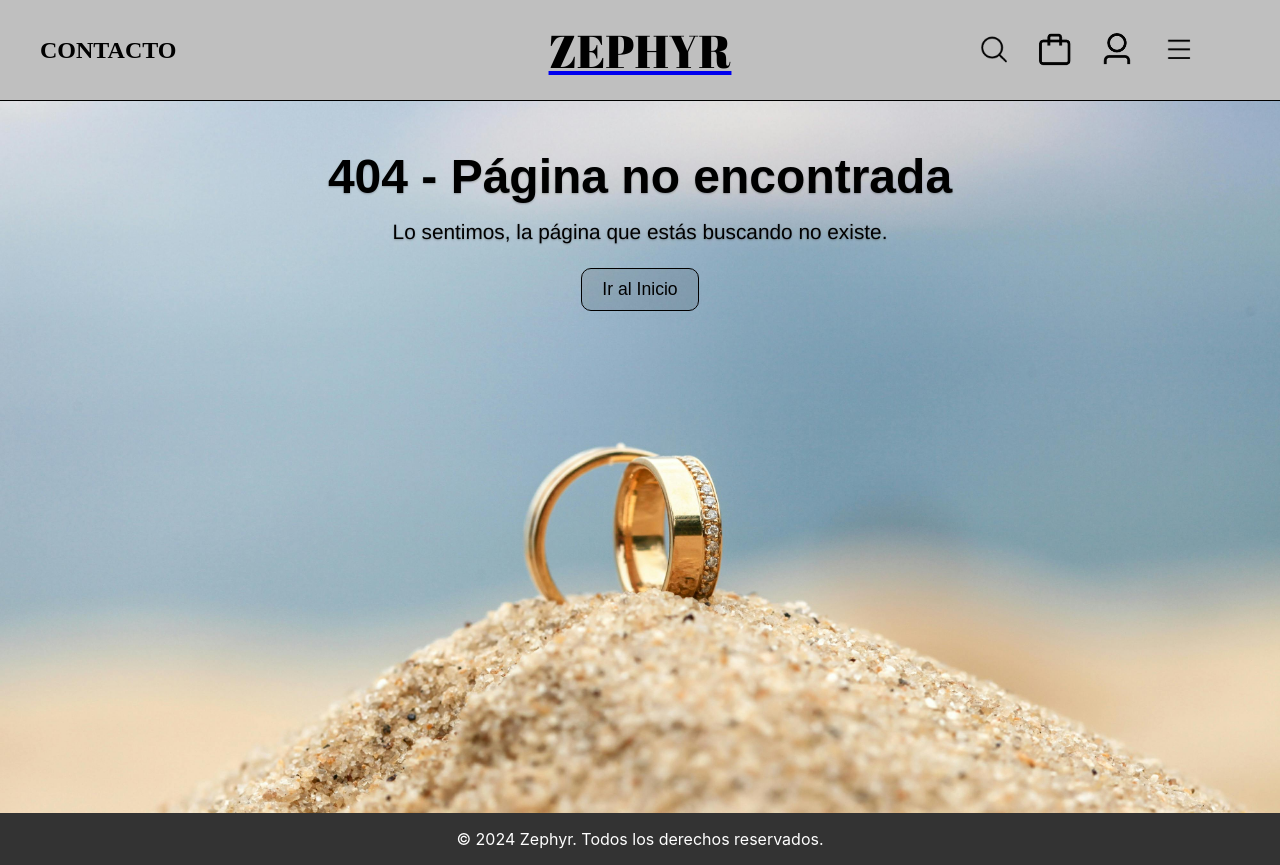
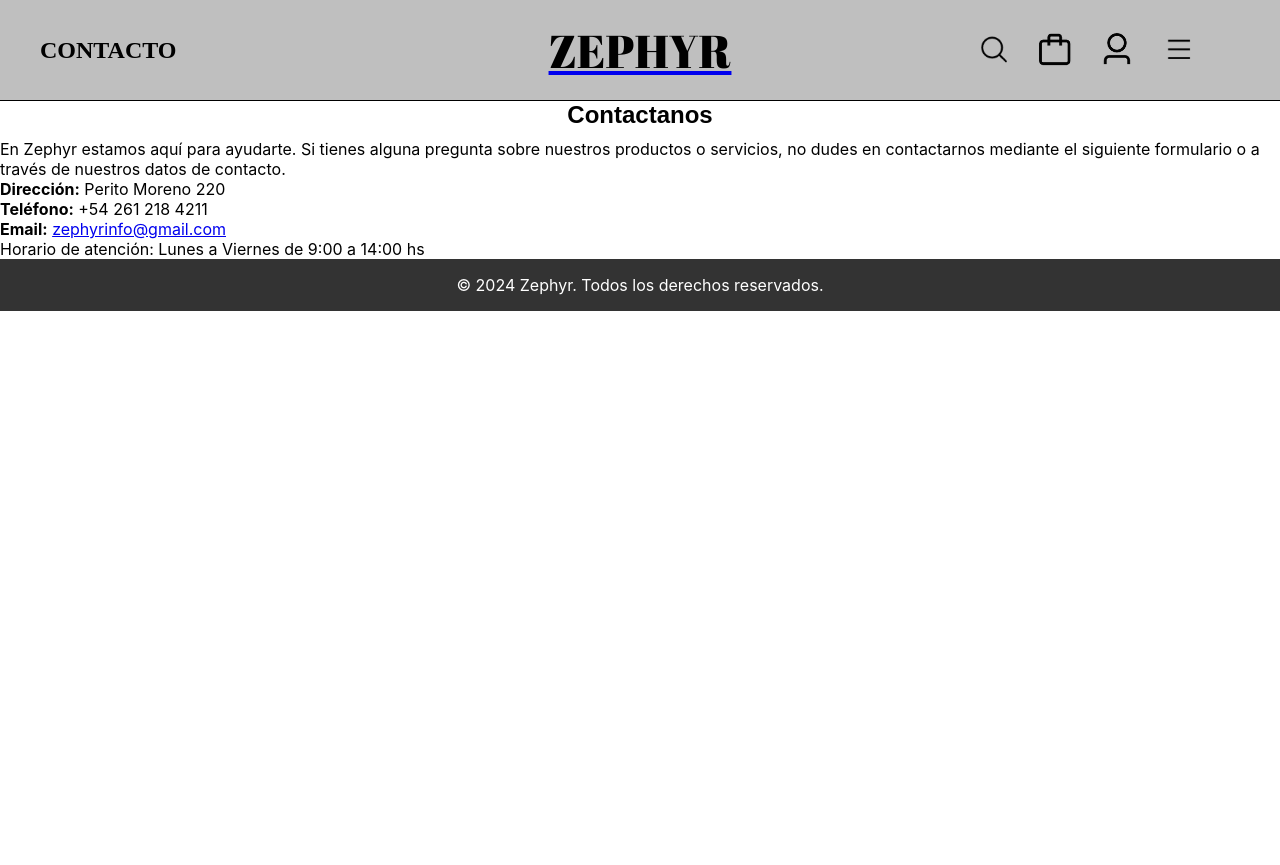
Before and after one commit to etec-programacion-3/2024-frontend-Inaki-Gongora, a React (Create React App) app: page /contacto in a window 1280 px wide. Before the commit this address had no page. After the commit the page ends 800 px from the top, so only its background shows below. Built offline with nearby package versions, Linux system fonts and the light colour scheme.

Commit message:
31-10-24 Contacto

```diff
--- a/src/App.js
+++ b/src/App.js
@@ -10,6 +10,7 @@
 import Registro from './pages/Usuario/Registro';
 import NotFound from './pages/NotFound/NotFound';
 import ProductoDetalle from './pages/ProductoDetalle/ProductoDetalle';
+import Contacto from './pages/Contacto/Contacto.jsx';
 import Footer from './components/layout/Footer';
 import Header from './components/Header.js';
 function App() {
@@ -24,6 +25,7 @@
             <Route path="/login" element={<Login />} />
             <Route path="/registro" element={<Registro />} />
             <Route path="/producto/:nombreProducto" element={<ProductoDetalle />} />
+            <Route path="/contacto" element={<Contacto />} />
             <Route path="*" element={<NotFound />} />
           </Routes>
         <Footer></Footer>
--- /dev/null
+++ b/src/pages/Contacto/Contacto.jsx
@@ -0,0 +1,33 @@
+// src/pages/Contacto/Contacto.jsx
+import React, { useState } from 'react';
+import './Contacto.css';
+
+const Contacto = () => {
+  const [nombre, setNombre] = useState('');
+  const [email, setEmail] = useState('');
+  const [mensaje, setMensaje] = useState('');
+
+  const handleSubmit = (e) => {
+    e.preventDefault();
+    console.log('Mensaje enviado:', { nombre, email, mensaje });
+  };
+
+  return (
+    <div className="contacto-container">
+      <h1>Contactanos</h1>
+      <p>
+        En Zephyr estamos aquí para ayudarte. Si tienes alguna pregunta sobre nuestros productos o servicios,
+        no dudes en contactarnos mediante el siguiente formulario o a través de nuestros datos de contacto.
+      </p>
+      <div className="contacto-info">
+        <p><strong>Dirección:</strong> Perito Moreno 220</p>
+        <p><strong>Teléfono:</strong> +54 261 218 4211</p>
+        <p><strong>Email:</strong> <a href="mailto:zephyrinfo@gmail.com">zephyrinfo@gmail.com</a></p>
+        <p>Horario de atención: Lunes a Viernes de 9:00 a 14:00 hs</p>
+      </div>
+
+    </div>
+  );
+};
+
+export default Contacto;
```
Also changed, not shown: src/App.css (line endings or trailing spaces), src/pages/Contacto/Contacto.css (added).
